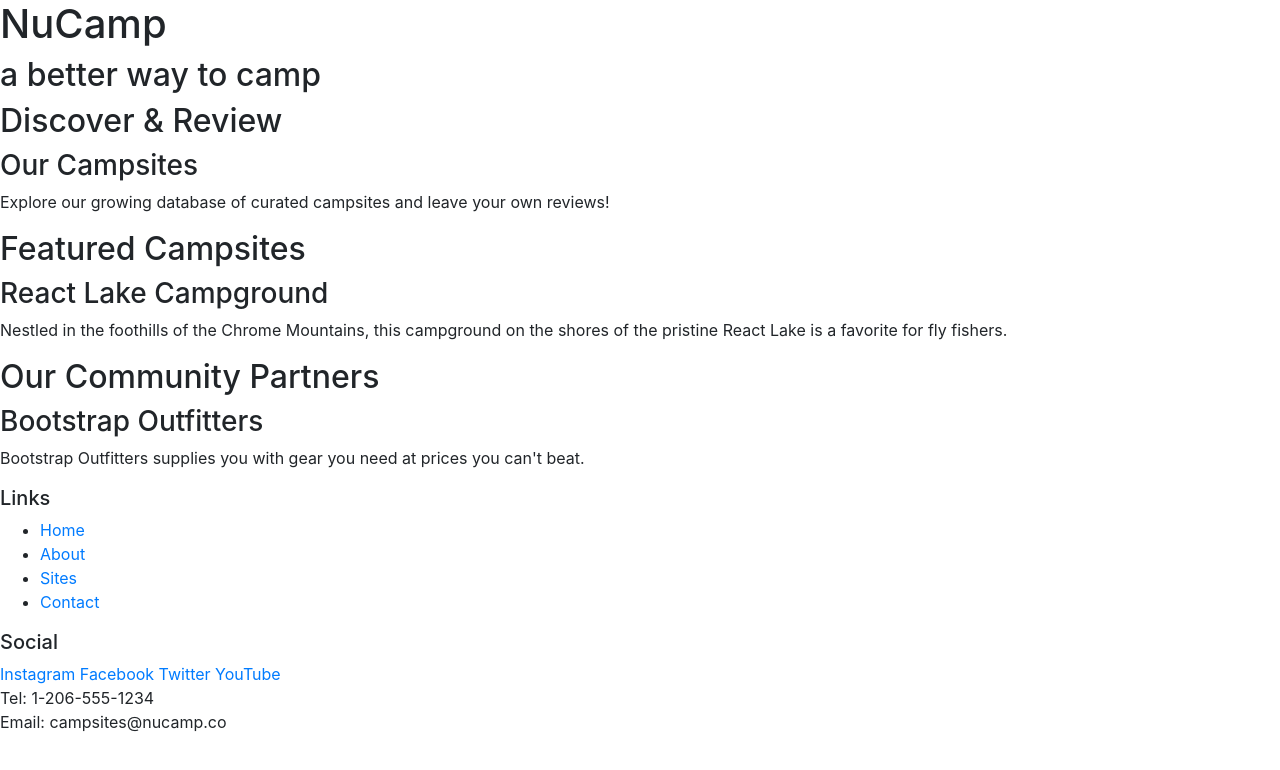
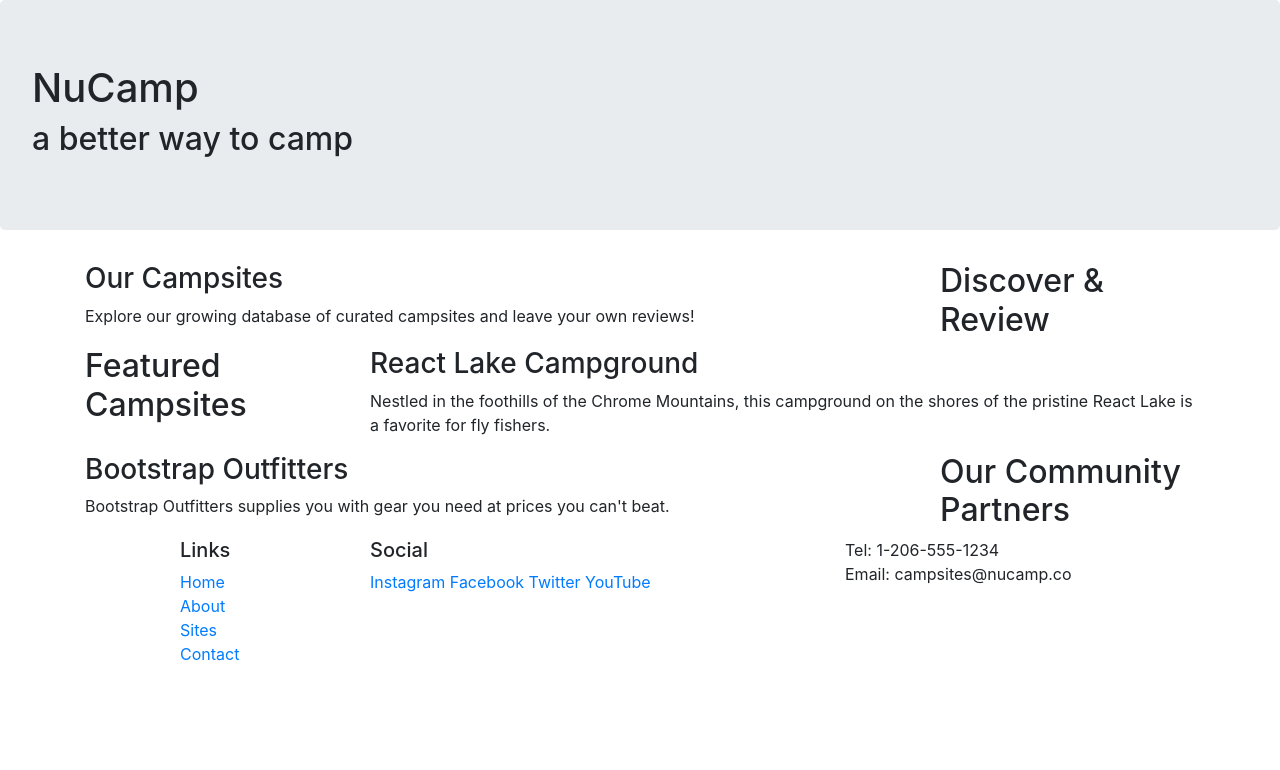
Before and after one commit to TreborNamor/nucamp-bootstrap, a website: page index.html in a window 1280 px wide. Drawn offline with nearby package versions, Linux system fonts and the light colour scheme.

Commit message:
Bootstrap Grid

```diff
--- a/index.html
+++ b/index.html
@@ -13,51 +13,73 @@
 
 <body>
 
-    <header>
+    <header class="jumbotron">
         <div>
+            <div class="row">
+                <div class="col">
                     <h1>NuCamp</h1>
                     <h2>a better way to camp</h2>
                 </div>
+            </div>
+        </div>
     </header>
 
-    <div>
+    <div class="container">
+        <div class="row">
+            <div class="col-sm-4 order-sm-last col-md-3">
                 <h2>Discover & Review</h2>
+            </div>
+            <div class="col">
                 <h3>Our Campsites</h3>
                 <p>Explore our growing database of curated campsites and leave your own reviews!</p>
             </div>
+        </div>
 
-    <div>
+        <div class="row">
+            <div class="col-sm-4 col-md-3">
                 <h2>Featured Campsites</h2>
+            </div>
+            <div class="col">
                 <h3>React Lake Campground</h3>
                 <p>Nestled in the foothills of the Chrome Mountains, this campground on the shores of the pristine React Lake is a favorite for fly fishers.</p>
             </div>
+        </div>
 
-    <div>
+        <div class="row">
+            <div class="col-sm-4 order-sm-last col-md-3">
                 <h2>Our Community Partners</h2>
+            </div>
+            <div class="col">
                 <h3>Bootstrap Outfitters</h3>
                 <p>Bootstrap Outfitters supplies you with gear you need at prices you can't beat.</p>
             </div>
+        </div>
+    </div>
 
     <footer>
-        <div>
+        <div class="container">
+            <div class="row">
+                <div class="col-4 col-sm-2 offset-1">
                     <h5>Links</h5>
-            <ul>
+                    <ul class="list-unstyled">
                         <li><a href="#">Home</a></li>
                         <li><a href="#">About</a></li>
                         <li><a href="#">Sites</a></li>
                         <li><a href="#">Contact</a></li>
                     </ul>
                 </div>
-        <div>
+                <div class="col-6 col-sm-5">
                     <h5>Social</h5>
                     <a href="http://instagram.com/">Instagram</a>
                     <a href="http://facebook.com/">Facebook</a>
                     <a href="http://twitter.com/">Twitter</a>
                     <a href="http://youtube.com/">YouTube</a>
                 </div>
-        <div>
+                <div class="col-sm-4">
                     Tel: 1-206-555-1234<br />
                     Email: campsites@nucamp.co
+                </div>
+            </div>
         </div>
     </footer>
 
```
Lines whose indentation alone changed are shown as unchanged.
